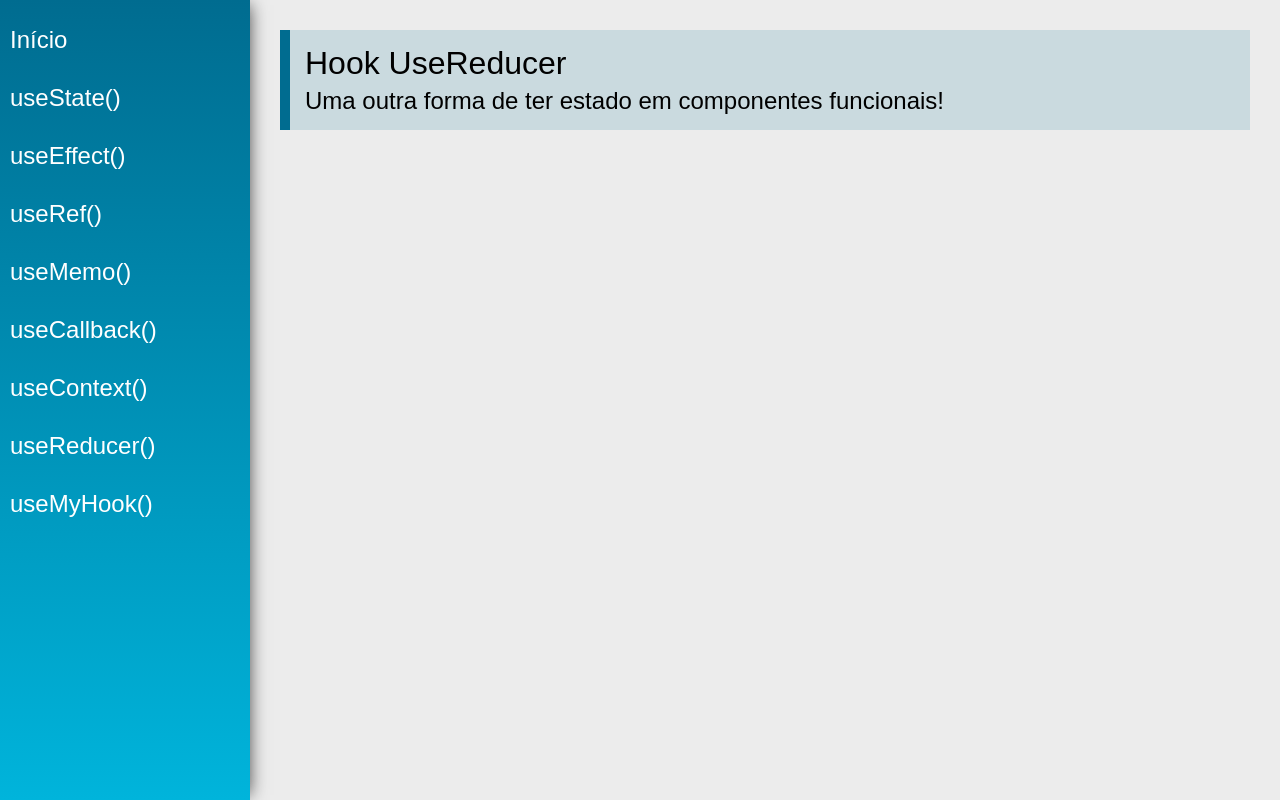
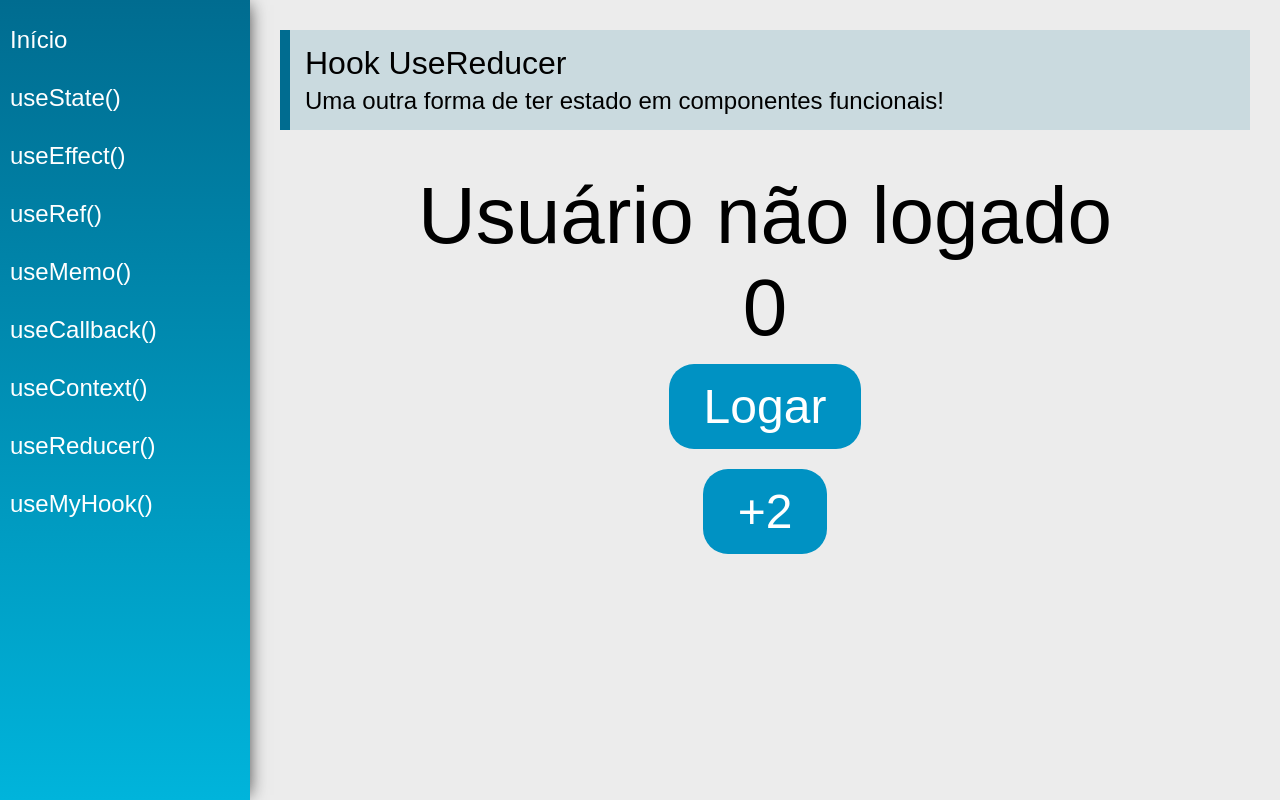
Before and after one commit to MogLuiz/React-Hooks, a React (Create React App) app: page /useReducer in a window 1280 px wide. Built offline with nearby package versions, Linux system fonts and the light colour scheme.

Commit message:
useReducer aula 01

```diff
--- a/src/views/examples/UseReducer.jsx
+++ b/src/views/examples/UseReducer.jsx
@@ -1,4 +1,4 @@
-import React from 'react'
+import React, { useReducer } from 'react'
 import PageTitle from '../../components/layout/PageTitle'
 
 const initialState = {
@@ -11,20 +11,50 @@ const initialState = {
 
 function reducer(state, action) {
     switch (action.type) {
-        case 'add2ToNumber':
+        case 'number_add2':
             return { ...state, number: state.number + 2 } //Peguei o estado atual , clonei e só alterei o atributo number
+        case 'login':
+            return { ...state, user: { name: action.payload } }
         default:
             return state
     }
 }
 
 const UseReducer = (props) => {
+
+    const [state, dispatch] = useReducer(reducer, initialState) // Preciso passar a função que vai evoluir o estado e vou passar o estado inicial
+
     return (
         <div className="UseReducer">
             <PageTitle
                 title="Hook UseReducer"
                 subtitle="Uma outra forma de ter estado em componentes funcionais!"
             />
+
+            <div className="center">
+
+                {state.user ?
+                    <span className="text">{state.user.name}</span>
+                    : <span className="text">Usuário não logado</span>
+                }
+
+                <span className="text">{state.number}</span>
+            </div>
+            <div className="center">
+                <button
+                    className="btn"
+                    onClick={() => dispatch({ type: 'login', payload: 'Laryssa' })}
+                >
+                    Logar
+                </button>
+
+                <button
+                    className="btn"
+                    onClick={() => dispatch({ type: 'number_add2' })}
+                >
+                    +2
+                </button>
+            </div>
         </div>
     )
 }
```
